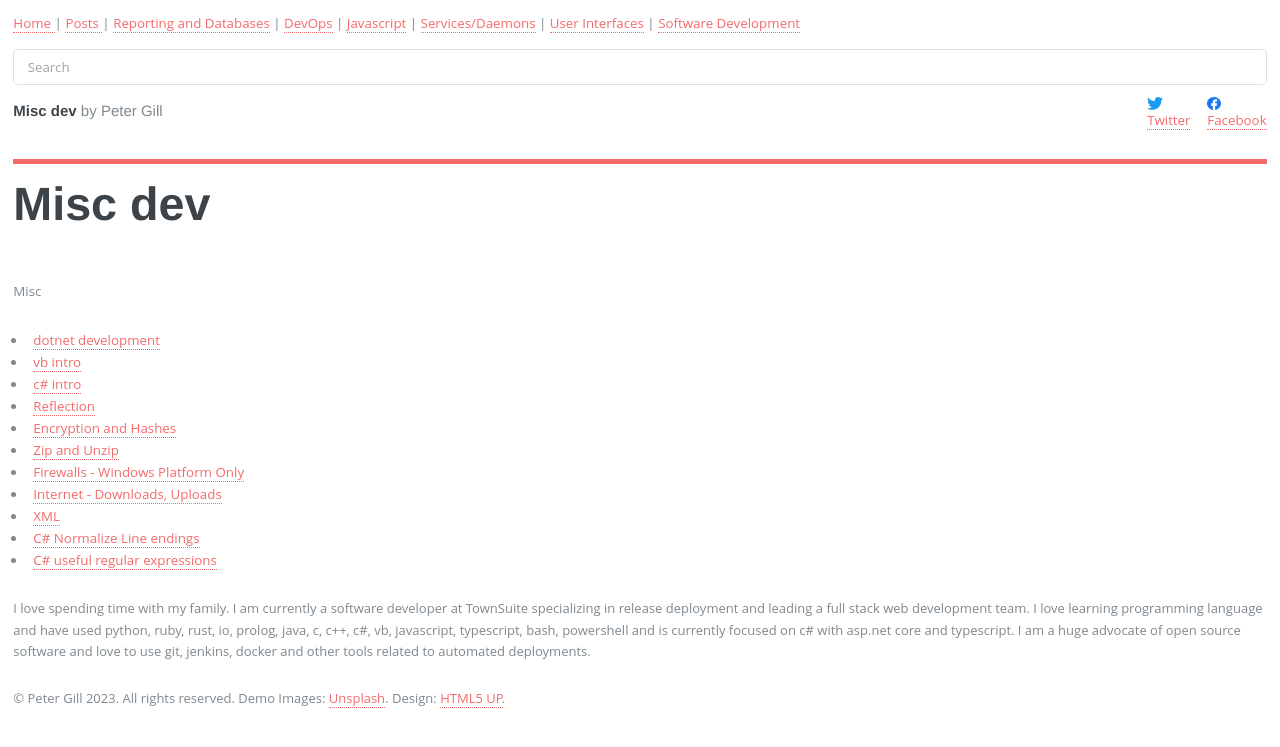
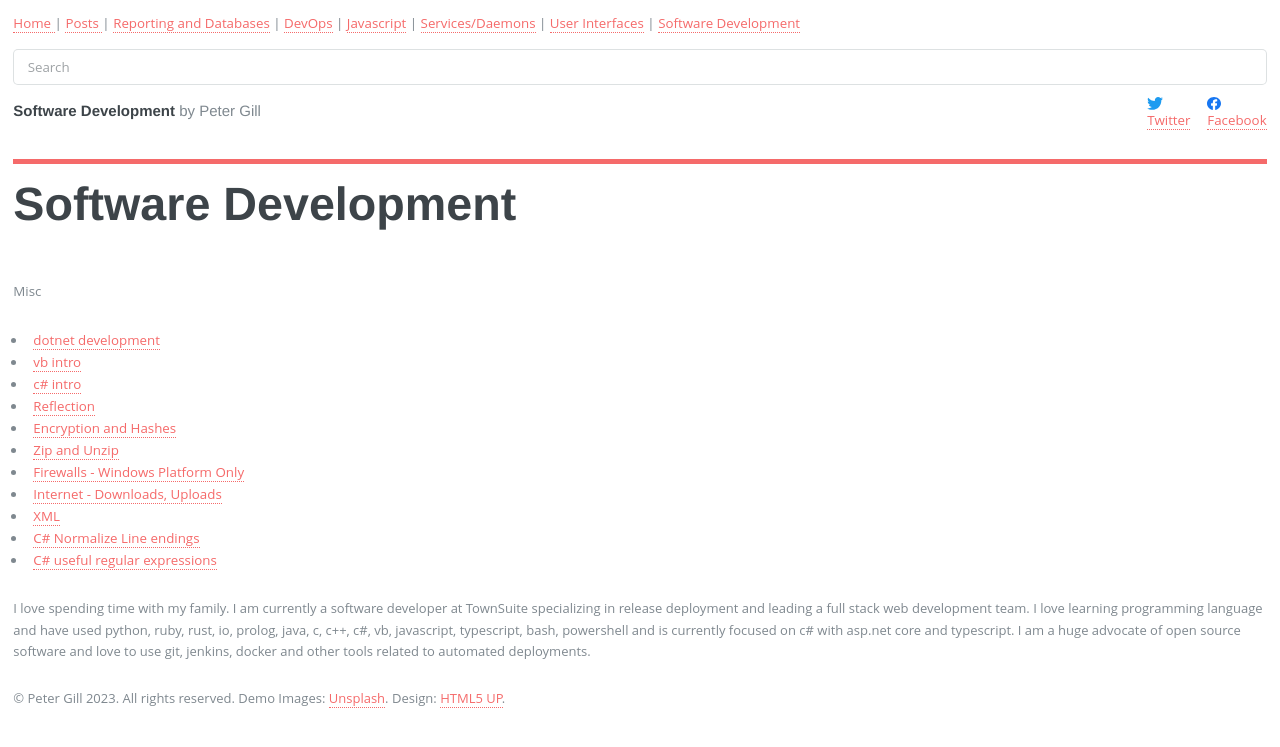
Before and after one commit to majorsilence/Dev, a Jekyll site: the page built from docs/Dev/index.md, in a window 1280 px wide. Shown: the top 747 px of the page. Built offline with Jekyll 4.4.1, drawn with Linux system fonts in a browser that asks for light colours.

Commit message:
Update index.md

```diff
--- a/docs/Dev/index.md
+++ b/docs/Dev/index.md
@@ -1,6 +1,6 @@
 ---
 layout: base
-title: Misc dev
+title: Software Development
 ---
 
 <span id="miscdev" class="opener">Misc</span>
```
